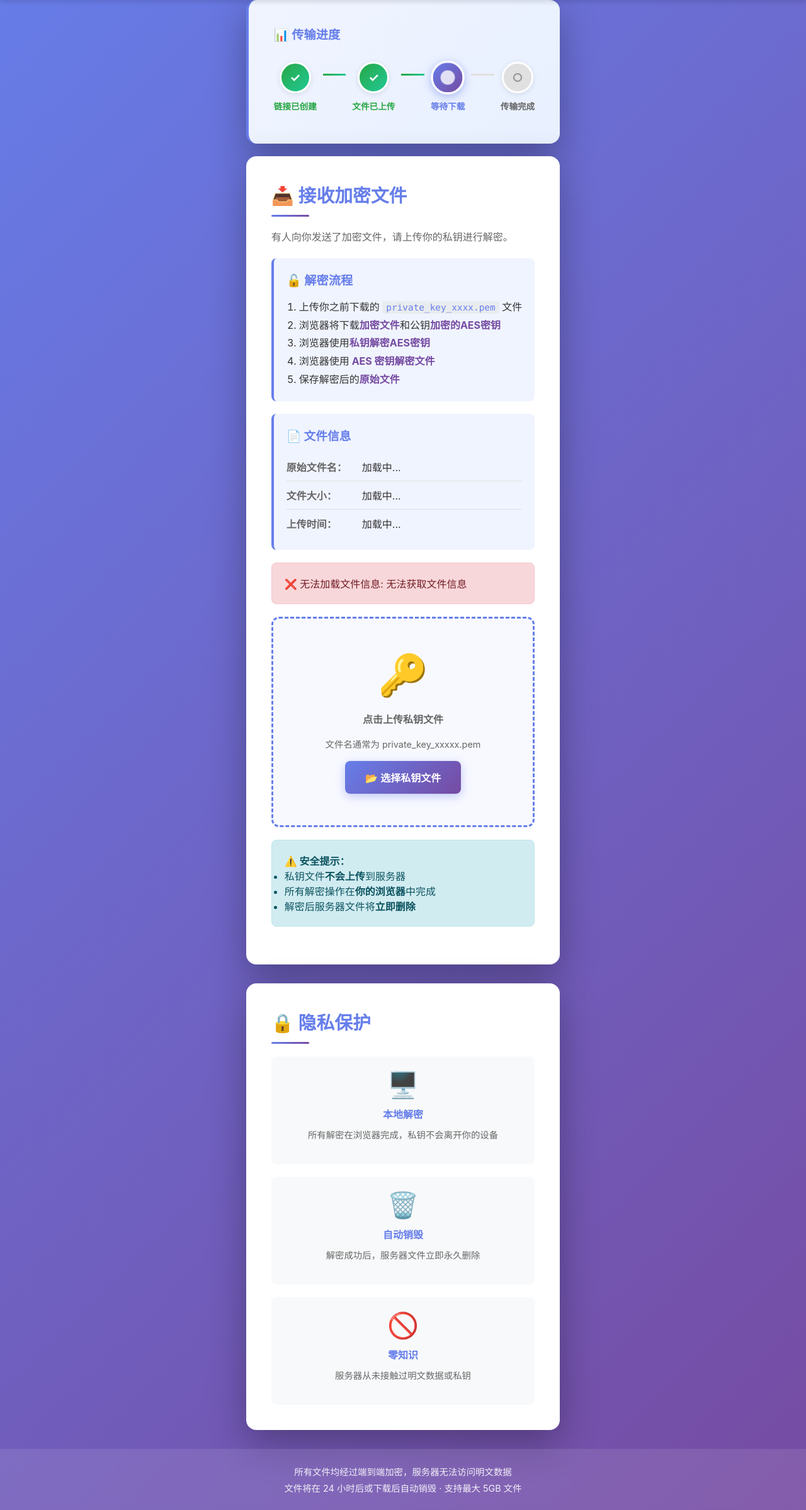
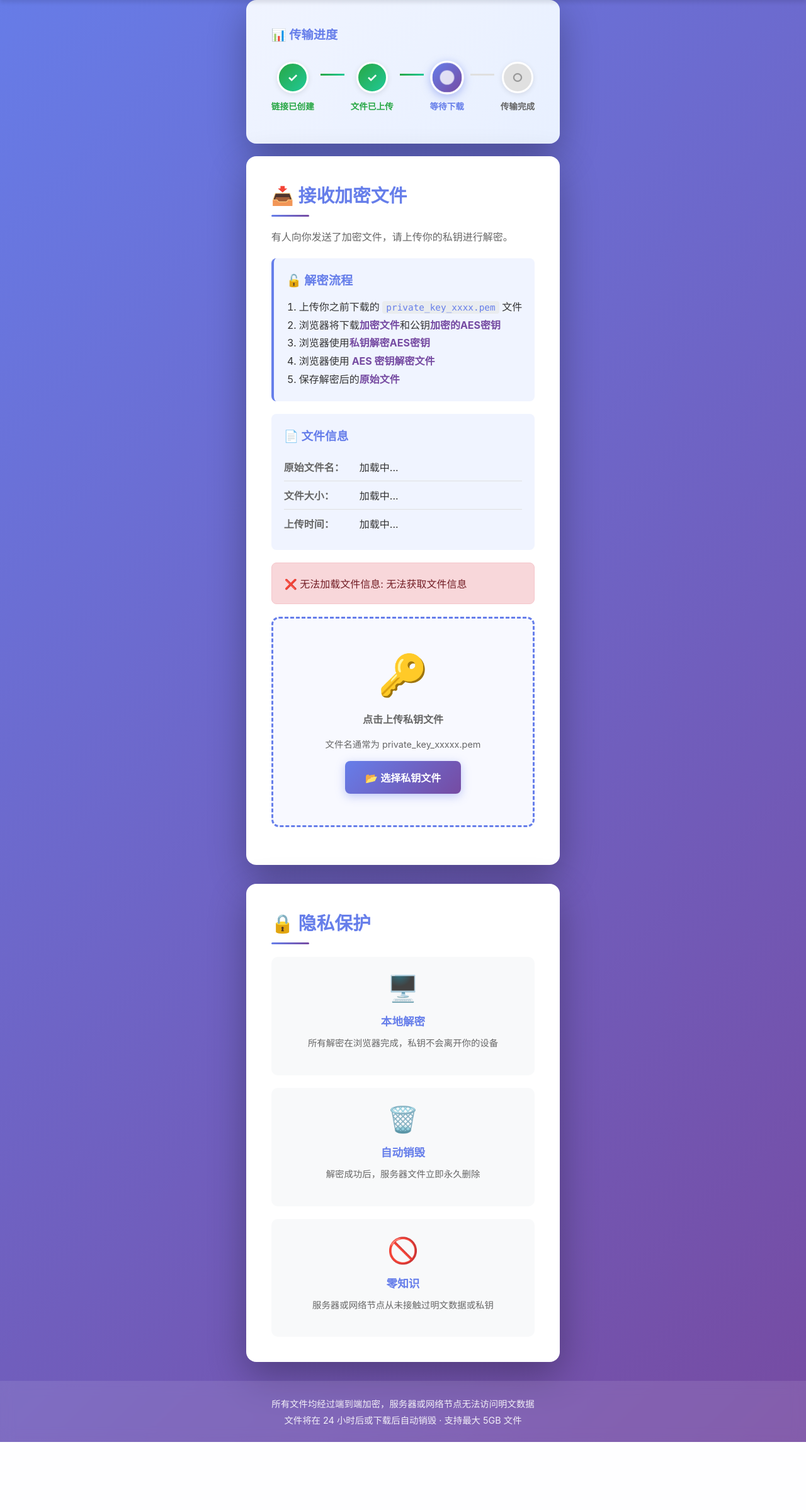
Before and after one commit to YJH-JianHui/e2ee-file-transfer, a FastAPI app: template templates/download.html in a window 1280 px wide. Shown: the part 153-2550 px from the top of the page at 63% size. After the commit the page ends 2442 px from the top, so only its background shows below. Run offline with FastAPI, Linux system fonts and the light colour scheme; the template is opened without the code that fills it, so the values that code supplies are empty.

Commit message:
界面优化

```diff
--- a/templates/base.html
+++ b/templates/base.html
@@ -21,7 +21,7 @@
 
     <footer>
         <div class="container">
-            <p>所有文件均经过端到端加密，服务器无法访问明文数据</p>
+            <p>所有文件均经过端到端加密，服务器或网络节点无法访问明文数据</p>
             <p>文件将在 24 小时后或下载后自动销毁 · 支持最大 5GB 文件</p>
         </div>
     </footer>
--- a/templates/download.html
+++ b/templates/download.html
@@ -77,15 +77,6 @@
             <button class="btn" onclick="document.getElementById('privateKeyInput').click()">
                 📂 选择私钥文件
             </button>
-        </div>
-
-        <div class="message info">
-            <strong>⚠️ 安全提示：</strong>
-            <ul>
-                <li>私钥文件<strong>不会上传</strong>到服务器</li>
-                <li>所有解密操作在<strong>你的浏览器</strong>中完成</li>
-                <li>解密后服务器文件将<strong>立即删除</strong></li>
-            </ul>
         </div>
     </div>
 
@@ -167,7 +158,7 @@
         <div class="feature-item">
             <div class="feature-icon">🚫</div>
             <h4>零知识</h4>
-            <p>服务器从未接触过明文数据或私钥</p>
+            <p>服务器或网络节点从未接触过明文数据或私钥</p>
         </div>
     </div>
 </div>
@@ -447,7 +438,6 @@ function updateTimelineCompleted() {
 
 .file-info-box {
     background: #f0f4ff;
-    border-left: 4px solid #667eea;
     padding: 20px;
     margin: 20px 0;
     border-radius: 8px;
@@ -518,31 +508,34 @@ function updateTimelineCompleted() {
 
 .security-features {
     display: grid;
-    grid-template-columns: repeat(auto-fit, minmax(200px, 1fr));
+    grid-template-columns: repeat(auto-fit, minmax(280px, 1fr));
     gap: 20px;
     margin-top: 20px;
 }
 
 .feature-item {
     text-align: center;
-    padding: 20px;
+    padding: 25px 20px;
     background: #f8f9fa;
-    border-radius: 8px;
+    border-radius: 10px;
+    min-width: 280px;
 }
 
 .feature-icon {
     font-size: 2.5rem;
-    margin-bottom: 10px;
+    margin-bottom: 15px;
 }
 
 .feature-item h4 {
     color: #667eea;
-    margin-bottom: 10px;
+    margin-bottom: 12px;
+    font-size: 1.1rem;
 }
 
 .feature-item p {
     font-size: 0.9rem;
     color: #666;
+    line-height: 1.5;
 }
 
 .info-box {
@@ -570,7 +563,6 @@ function updateTimelineCompleted() {
 /* 状态时间线样式 */
 .status-timeline-card {
     background: linear-gradient(135deg, #f0f4ff 0%, #e8f0ff 100%);
-    border-left: 4px solid #667eea;
     margin-bottom: 20px;
 }
 
```
Also changed, not shown: templates/upload.html (+9 -7 lines).
